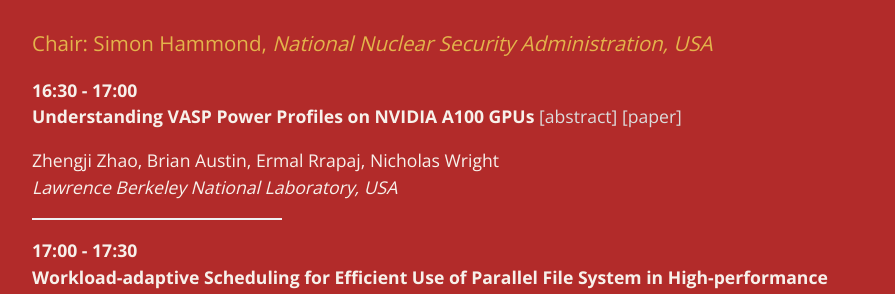
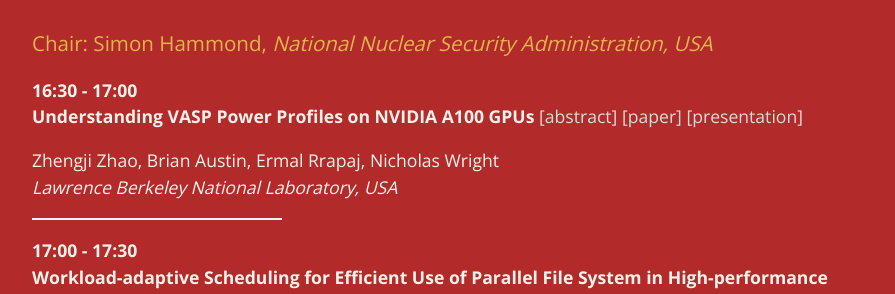
Before and after one commit to pmbs-workshop/pmbs-workshop.github.io, a Jekyll site: the page built from schedule.markdown, in a window 1280 px wide and 900 px high, scrolled down 3940 px. Shown: the part 265-559 px from the top of the window, without its empty margins (192-1087 px from the left). Built offline with Jekyll 4.4.1, drawn with Linux system fonts in a browser that asks for light colours.

Commit message:
adds presentation 12

```diff
--- a/schedule.markdown
+++ b/schedule.markdown
@@ -147,7 +147,7 @@ _University of Bristol, UK_
 ### Chair: Simon Hammond, _National Nuclear Security Administration, USA_
 
 **16:30 - 17:00**\\
-**Understanding VASP Power Profiles on NVIDIA A100 GPUs** [[abstract]](abstract12.html) [[paper]](https://conferences.computer.org/sc-wpub/pdfs/SC-W2024-6oZmigAQfgJ1GhPL0yE3pS/555400b489/555400b489.pdf)
+**Understanding VASP Power Profiles on NVIDIA A100 GPUs** [[abstract]](abstract12.html) [[paper]](https://conferences.computer.org/sc-wpub/pdfs/SC-W2024-6oZmigAQfgJ1GhPL0yE3pS/555400b489/555400b489.pdf) [[presentation]](slides/pres12.pptx)
 
 Zhengji Zhao, Brian Austin, Ermal Rrapaj, Nicholas Wright\\
 _Lawrence Berkeley National Laboratory, USA_
```
Also changed, not shown: 1 other file.
